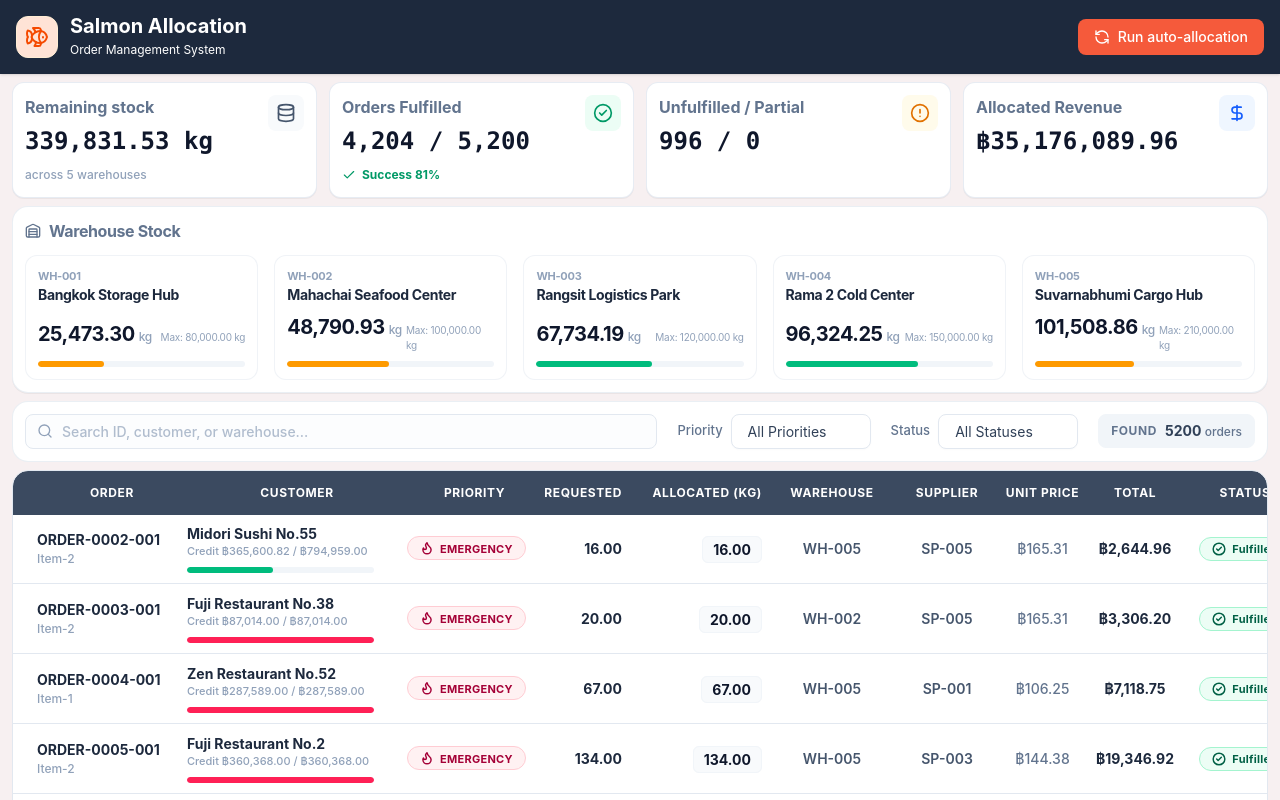
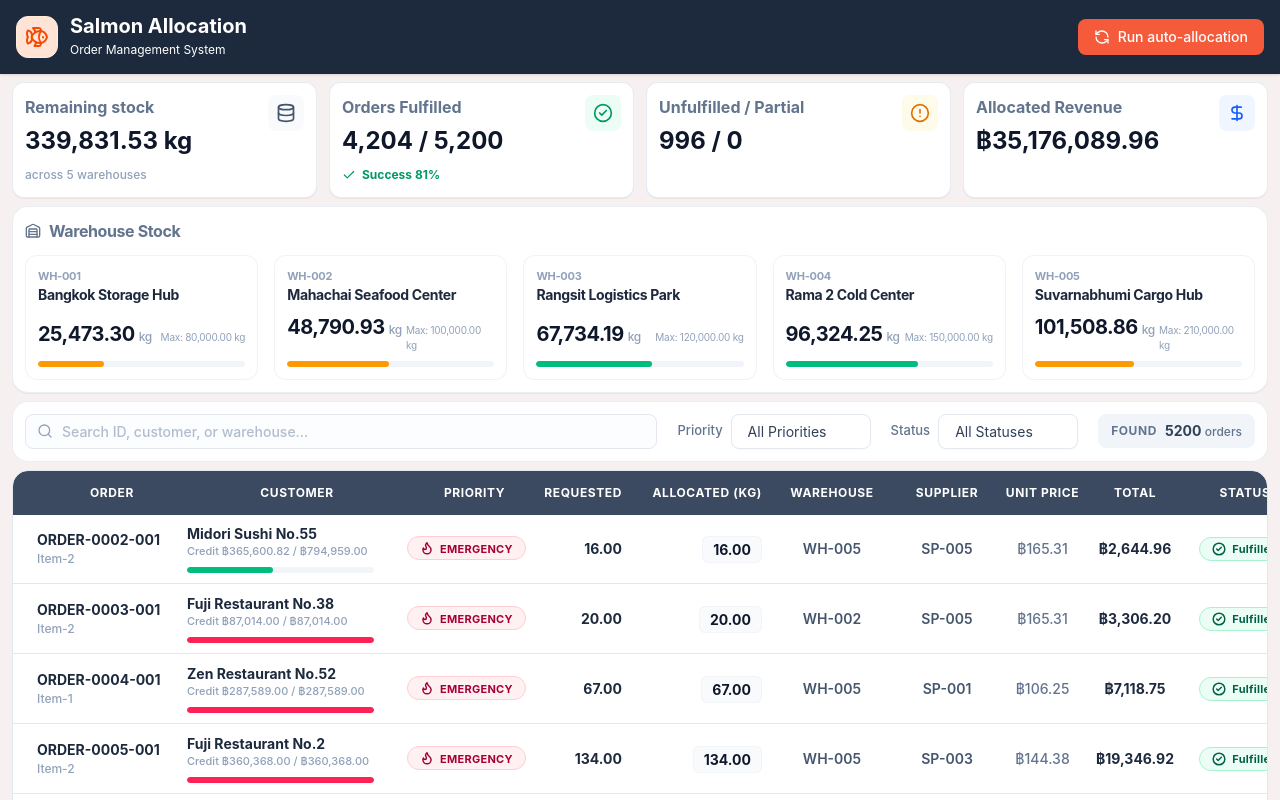
Before and after one commit to Papichaya-Dev/salmon-allocation-system, a React (Vite) app: page / in a window 1280 px wide. Shown: the top 800 px of the page. Built offline with nearby package versions, Linux system fonts and the light colour scheme.

Commit message:
style: update font styles

```diff
--- a/src/components/DashboardOverview.tsx
+++ b/src/components/DashboardOverview.tsx
@@ -23,7 +23,7 @@
 			<div className="bg-white p-3 rounded-xl border border-slate-200/80 shadow-2xs flex justify-between items-start">
 				<div>
 					<span className="text-base font-bold text-slate-500">{title}</span>
-					<div className="text-2xl font-bold text-slate-900 mt-1.5 font-mono">
+					<div className="text-2xl font-bold text-slate-900 mt-1.5">
 						{value}
 					</div>
 					<div className="mt-1 block">{subText}</div>
```
